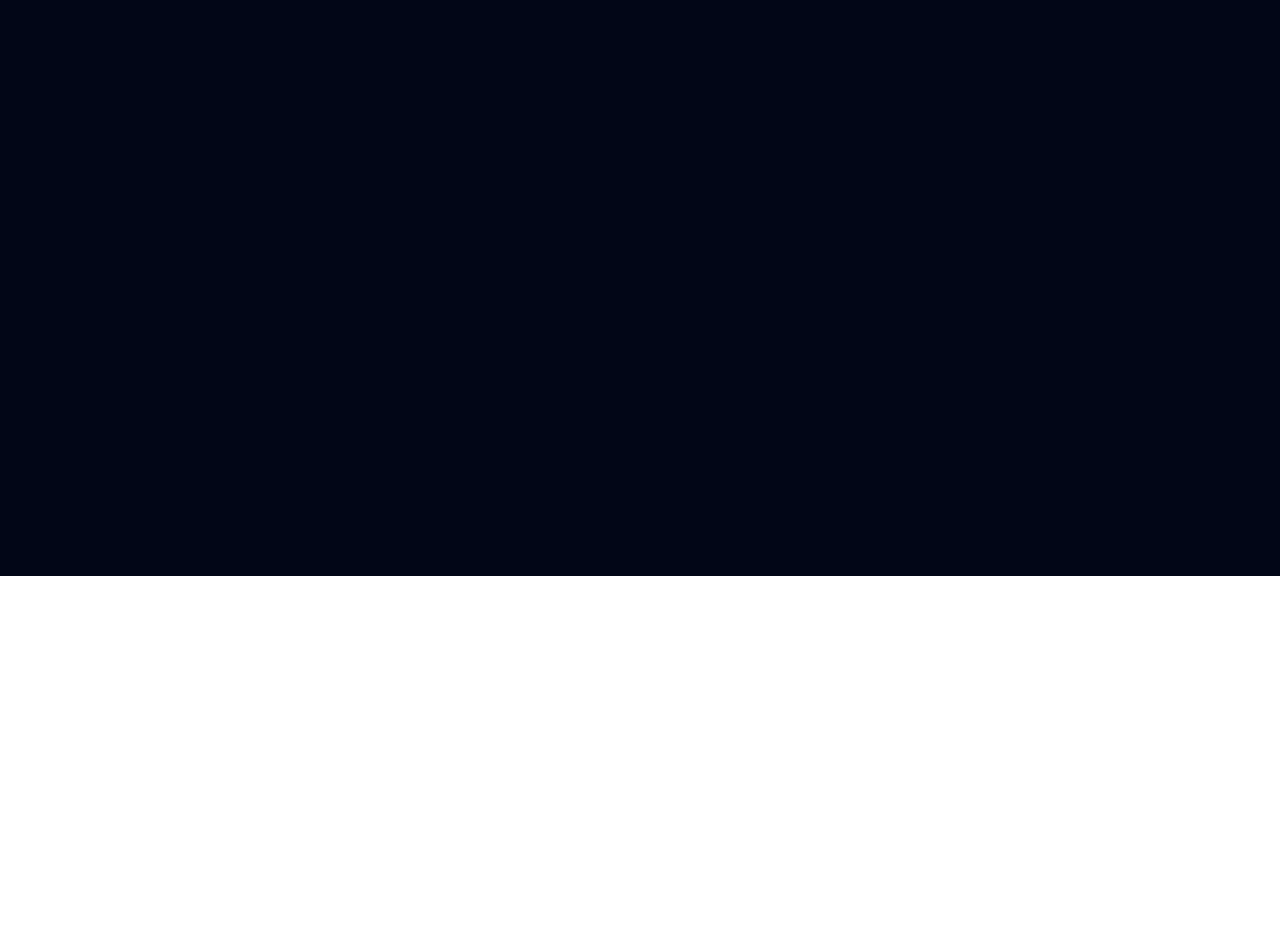
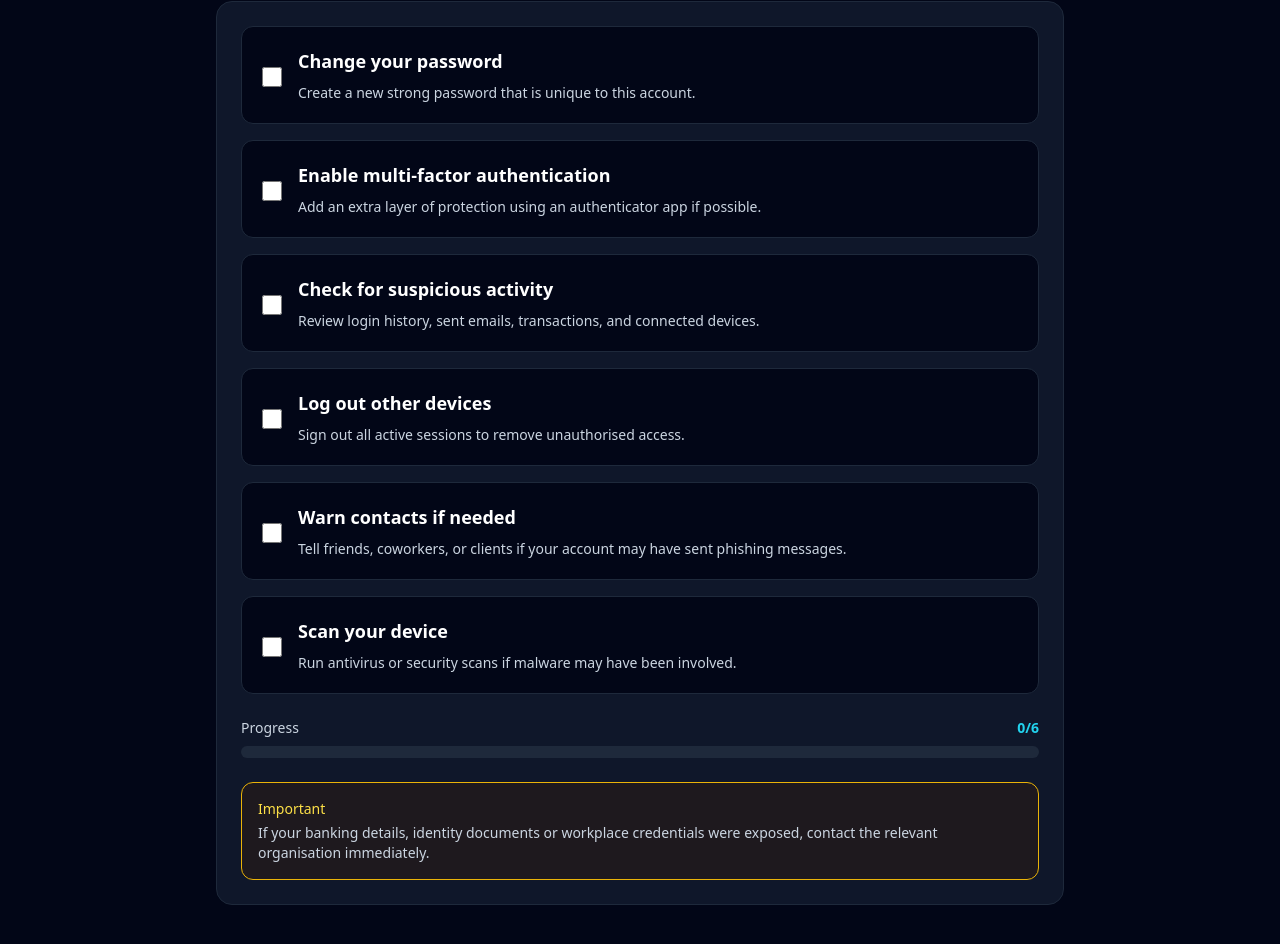
Before and after one commit to thedevarchive/shieldalert-security-dashboard, a Nuxt app: page /breach-response in a window 1280 px wide. Shown: the part 224-1168 px from the top of the page. Before the commit the page ends 800 px from the top, so only its background shows below. Built offline with nearby package versions, Linux system fonts and the light colour scheme.

Commit message:
Finished Breach Response Checklist feature

```diff
--- a/app/pages/breach-response.vue
+++ b/app/pages/breach-response.vue
@@ -1,6 +1,112 @@
 <template>
   <main class="mx-auto max-w-4xl px-6 py-10 text-white">
-    <h1 class="mb-4 text-3xl font-bold">Password Strength Checker</h1>
-    <p class="text-slate-300">Coming soon.</p>
+    <section class="mb-8">
+      <h1 class="mb-3 text-4xl font-bold">
+        Breach Response Checklist
+      </h1>
+
+      <p class="text-slate-300">
+        Follow these steps if you think one of your accounts has been compromised.
+      </p>
+    </section>
+
+    <section class="rounded-2xl border border-slate-800 bg-slate-900 p-6">
+      <div v-for="item in checklist" :key="item.title" class="mb-4 rounded-xl border border-slate-800 bg-slate-950 p-5">
+        <div class="flex items-start gap-4">
+          <input v-model="item.completed" type="checkbox" class="mt-5 h-5 w-5 accent-cyan-400" />
+          <div>
+            <p class="mb-2 text-lg font-semibold">
+              {{ item.title }}
+            </p>
+
+            <p class="text-sm text-slate-300">
+              {{ item.description }}
+            </p>
+          </div>
+        </div>
+      </div>
+
+      <div class="mt-6">
+        <div class="mb-2 flex items-center justify-between">
+          <span class="text-sm text-slate-300">
+            Progress
+          </span>
+
+          <span class="text-sm font-semibold text-cyan-400">
+            {{ completedSteps }}/{{ checklist.length }}
+          </span>
+        </div>
+
+        <div class="h-3 rounded-full bg-slate-800">
+          <div class="h-3 rounded-full bg-cyan-400 transition-all" :style="{ width: `${progress}%` }" />
+        </div>
+      </div>
+
+      <div class="mt-6 rounded-xl border border-yellow-500 bg-yellow-950/30 p-4">
+        <p class="text-sm font-medium text-yellow-300">
+          Important
+        </p>
+
+        <p class="mt-1 text-sm text-slate-300">
+          If your banking details, identity documents or workplace credentials
+          were exposed, contact the relevant organisation immediately.
+        </p>
+      </div>
+    </section>
   </main>
 </template>
+
+<script setup lang="ts">
+type ChecklistItem = {
+  title: string
+  description: string
+  completed: boolean
+}
+
+const checklist = ref<ChecklistItem[]>([
+  {
+    title: 'Change your password',
+    description:
+      'Create a new strong password that is unique to this account.',
+    completed: false,
+  },
+  {
+    title: 'Enable multi-factor authentication',
+    description:
+      'Add an extra layer of protection using an authenticator app if possible.',
+    completed: false,
+  },
+  {
+    title: 'Check for suspicious activity',
+    description:
+      'Review login history, sent emails, transactions, and connected devices.',
+    completed: false,
+  },
+  {
+    title: 'Log out other devices',
+    description:
+      'Sign out all active sessions to remove unauthorised access.',
+    completed: false,
+  },
+  {
+    title: 'Warn contacts if needed',
+    description:
+      'Tell friends, coworkers, or clients if your account may have sent phishing messages.',
+    completed: false,
+  },
+  {
+    title: 'Scan your device',
+    description:
+      'Run antivirus or security scans if malware may have been involved.',
+    completed: false,
+  },
+])
+
+const completedSteps = computed(() => {
+  return checklist.value.filter((item) => item.completed).length
+})
+
+const progress = computed(() => {
+  return (completedSteps.value / checklist.value.length) * 100
+})
+</script>
--- a/app/pages/index.vue
+++ b/app/pages/index.vue
@@ -88,29 +88,9 @@ const randomTips = [
     icon: CreditCard
   },
   {
-    title: 'Just wait a moment',
-    description: 'Just wait a moment, just wait a moment, just wait a moment sir.',
-    icon: Glasses
-  },
-  {
-    title: 'MyCoin is for scammers',
-    description: 'Bad and naughty scammers get sent to the ENDLESS MAZE to atone for their crimes.',
-    icon: HandCoins
-  },
-  {
-    title: 'This is the payback',
-    description: 'You can\'t run away, it\'s too late. I\'m not afraid.',
-    icon: BadgeAlert
-  },
-  {
     title: 'Delete there files',
     description: '*their',
     icon: Shredder
-  },
-  {
-    title: 'A word from Jim',
-    description: 'I\'d rather clean toilets than scam people.',
-    icon: Toilet
   },
 ]
 
@@ -131,33 +111,13 @@ onMounted(() => {
 <template>
   <main class="mx-auto max-w-6xl px-6 py-10 text-white">
     <section class="mb-10">
-      <p class="mb-2 text-2xl font-medium text-cyan-400">
-        Dashboard
+      <p class="mb-2 text-2xl font-bold text-cyan-400">
+        Welcome
       </p>
       <p class="text-sm text-slate-300">
         Improve your digital safety habits by practising basic cybersecurity skills through simple
         tools, checklists and awareness tips.
       </p>
-    </section>
-
-    <section class="mb-10 grid gap-6 md:grid-cols-3">
-      <div class="rounded-2xl border border-slate-800 bg-slate-900 p-6">
-        <p class="text-sm text-slate-400">Risk Score</p>
-        <p class="mt-2 text-5xl font-bold text-yellow-400">72</p>
-        <p class="mt-2 text-sm text-slate-300">Moderate risk</p>
-      </div>
-
-      <div class="rounded-2xl border border-slate-800 bg-slate-900 p-6">
-        <p class="text-sm text-slate-400">Completed Tools</p>
-        <p class="mt-2 text-5xl font-bold text-cyan-400">1/4</p>
-        <p class="mt-2 text-sm text-slate-300">Start with the password checker.</p>
-      </div>
-
-      <div class="rounded-2xl border border-slate-800 bg-slate-900 p-6">
-        <p class="text-sm text-slate-400">Security Level</p>
-        <p class="mt-2 text-5xl font-bold text-emerald-400">Basic</p>
-        <p class="mt-2 text-sm text-slate-300">Build better habits step by step.</p>
-      </div>
     </section>
 
     <section>
@@ -188,18 +148,6 @@ onMounted(() => {
         </h2>
       </div>
 
-      <!-- <div class="rounded-2xl border border-slate-800 bg-slate-900 p-6">
-        <div class="flex">
-          <component :is="randomTip?.icon" class="mb-4 text-cyan-400 mr-2" :size="25" />
-          <p class="mb-2 text-lg font-semibold text-cyan-400">
-            {{ randomTip?.title }}
-          </p>
-        </div>
-
-        <p class="text-sm text-slate-300">
-          {{ randomTip?.description }}
-        </p>
-      </div> -->
       <div v-if="randomTip">
         <TipCard :title="randomTip.title" :description="[randomTip.description]" :icon="randomTip.icon" />
       </div>
```
